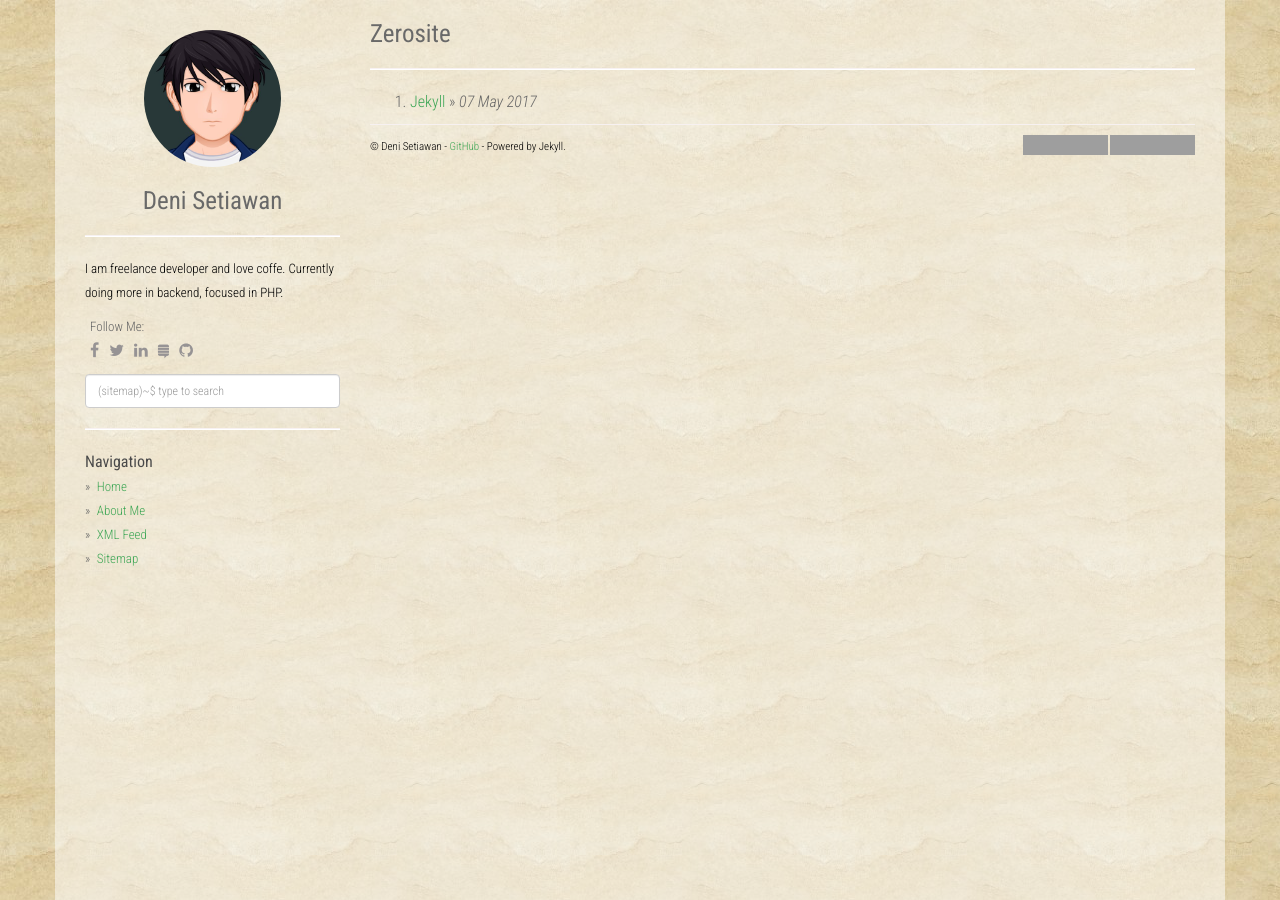
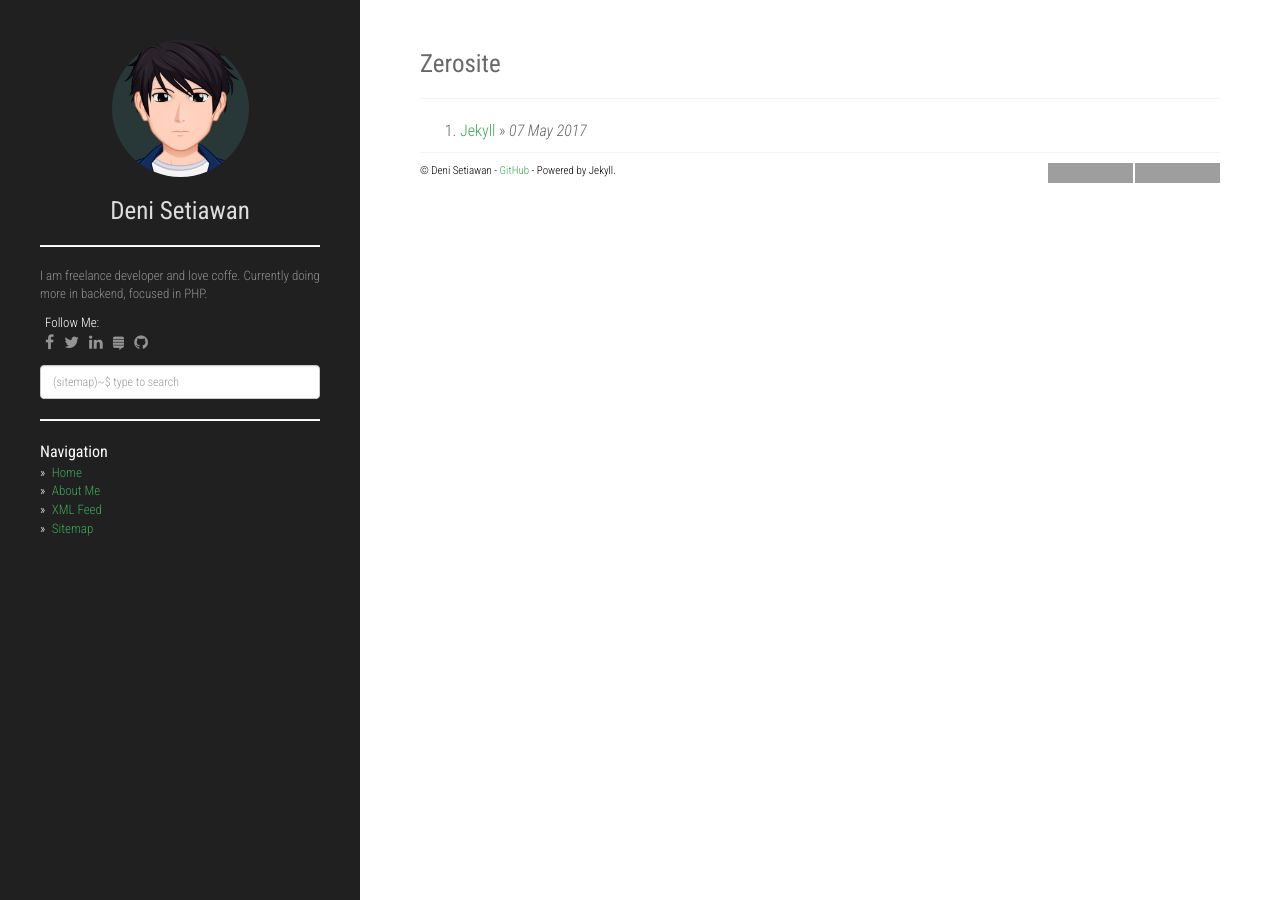
Before and after one commit to HeyDSN/HeyDSN.github.io, a Jekyll site: the page built from index.html, in a window 1280 px wide. Built offline with Jekyll 4.4.1, drawn with Linux system fonts in a browser that asks for light colours; nearby versions of some CDN libraries; the list of posts is cut into pages by our own code; grey boxes are pictures that could not be loaded.

Commit message:
Layout major changes
Adding 404 page
Theme change to black and white

```diff
--- a/_layouts/default.html
+++ b/_layouts/default.html
@@ -100,9 +100,7 @@ layout: compress
     <link rel="stylesheet" href="/static/css/main.css">
   </head>
   <body>
-    <div class="container">
-      <div class="col-sm-3">
-        <div class="fixed-condition">
+      <div class="sidebar fixed-condition ">
           <a href="/"><img class="profile-avatar" src="{{ site.avatar_url }}" height="75px" width="75px" /></a>
           <a href="/"><h1 class="author-name">{{ site.author }}</h1></a>
           <hr/>
@@ -131,10 +129,9 @@ layout: compress
               <li><a class="about" href="{{ i.url }}">{{ i.text }}</a></li>
             {% endfor %}
           </ul>
-        </div>
-        <!-- end /.fixed-condition -->
       </div>
-      <div class="col-sm-9 col-offset-1 main-layout">
+      <!-- end sidebar -->
+      <div class="container">
         {{ content }}
         <footer>
           &copy; {{ site.author }}
@@ -147,9 +144,7 @@ layout: compress
           </div>
         </footer>
       </div>
-      <!-- end /.col-sm-8 -->
-    </div>
-    <!-- end /.container -->
+      <!-- end container -->
 
     <!-- Bootstrap core JavaScript -->
     <!-- Placed at the end of the document so the pages load faster -->
--- a/static/css/custom.css
+++ b/static/css/custom.css
@@ -1,10 +1,29 @@
 html, body {
-    height:100%;
+    min-height:100%;
 }
 
 .container{
 	min-height: 100%;
-	background-color: rgba(255, 255, 255, 0.5);
+    background-color: #fff;
+    width: auto !important;
+}
+
+/* Responsive Conditional */
+@media (min-width: 1024px) {
+  .container{
+    margin-left: 36rem;
+    padding-left: 60px;
+    padding-right: 60px;
+    padding-top: 30px;
+    padding-bottom: 10px;
+  }
+}
+
+.post{
+	font-family: "Roboto Condensed", Arial, sans-serif;
+	line-height: 1.5em;
+    font-weight: 300;
+    font-size: 20px;
 }
 
 .profile-avatar{
@@ -14,4 +33,5 @@ html, body {
 
 .author-name{
 	text-align: center;
+	color: #ddd;
 }
--- a/static/css/main.css
+++ b/static/css/main.css
@@ -2,8 +2,7 @@
 @import url("custom.css");
 body {
   font-family: "Roboto Condensed", Arial, sans-serif;
-  background: url("/static/img/sand_stone.jpg");
-  background-attachment: fixed;
+  background-color: #fff
   line-height: 1.5em;
   font-weight: 300;
   font-size: 16px;
@@ -85,21 +84,22 @@ footer {
 }
 
 /* Left column */
-div.col-sm-3 {
-  margin-top: 30px;
+.sidebar {
+  padding: 20px;
   font-size: 13px;
-  color: #666;
+  color: #fff;
+  background-color: #202020;
 }
-div.col-sm-3 strong {
+.sidebar strong {
   font-size: 16px;
-  color: #4A4A4A;
+  color: #fff;
   font-weight: normal;
 }
-div.col-sm-3 div.profile-about {
+div.sidebar div.profile-about {
   margin-top: 10px;
-  color: #000;
+  color: rgba(255,255,255,0.5);
 }
-div.col-sm-3 img.profile-avatar {
+div.sidebar img.profile-avatar {
   border-radius: 150px;
   -webkit-border-radius: 150px;
   -moz-border-radius: 150px;
@@ -167,11 +167,17 @@ div.col-sm-3 img.profile-avatar {
 @media (min-width: 1024px) {
   .fixed-condition {
     position: fixed;
-    max-width: 255px;
+    top: 0;
+    left: 0;
+    bottom: 0;
+    max-width: 36rem;
+    padding: 40px;
   }
 }
+/*
 @media (max-width: 768px) {
   div.col-sm-3 {
     margin-top: 30px;
   }
 }
+*/
```
Also changed, not shown: 404.md (added, +10 -0 lines).
